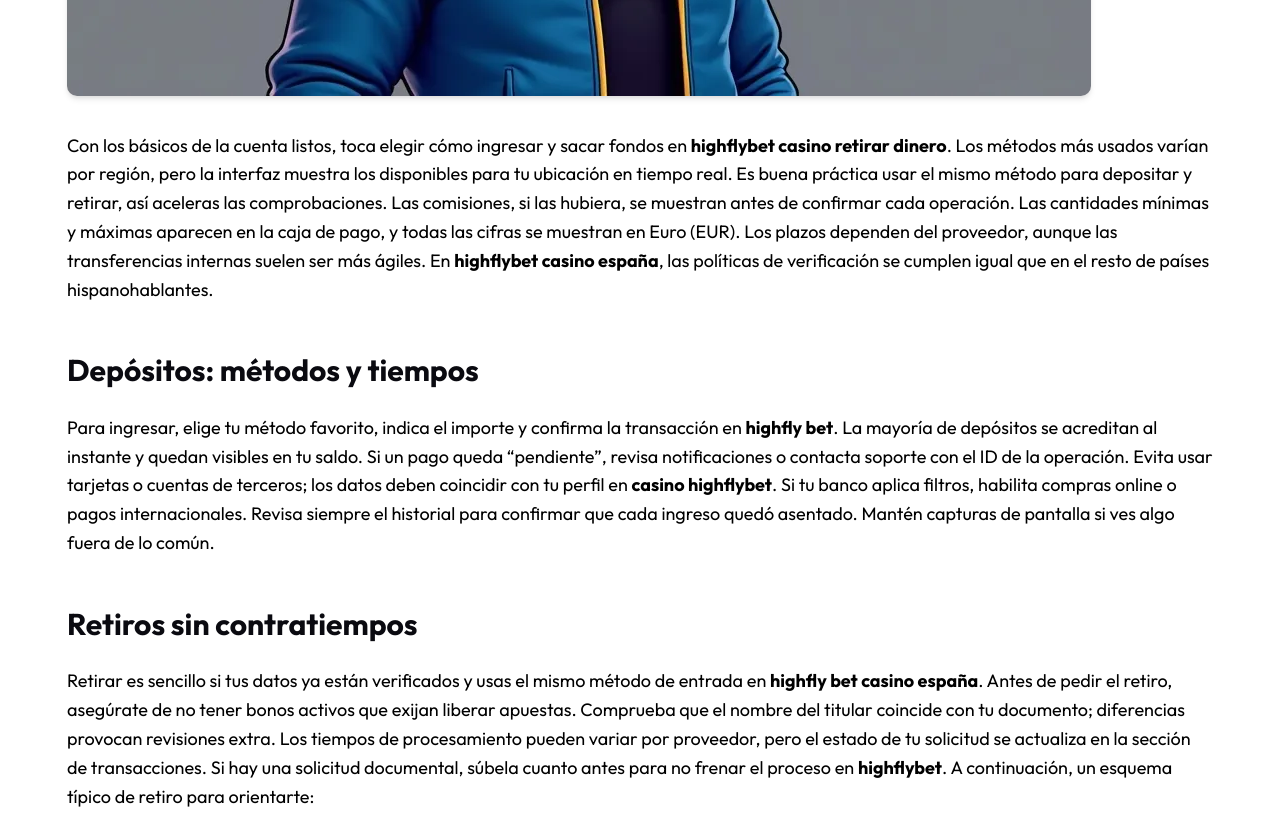
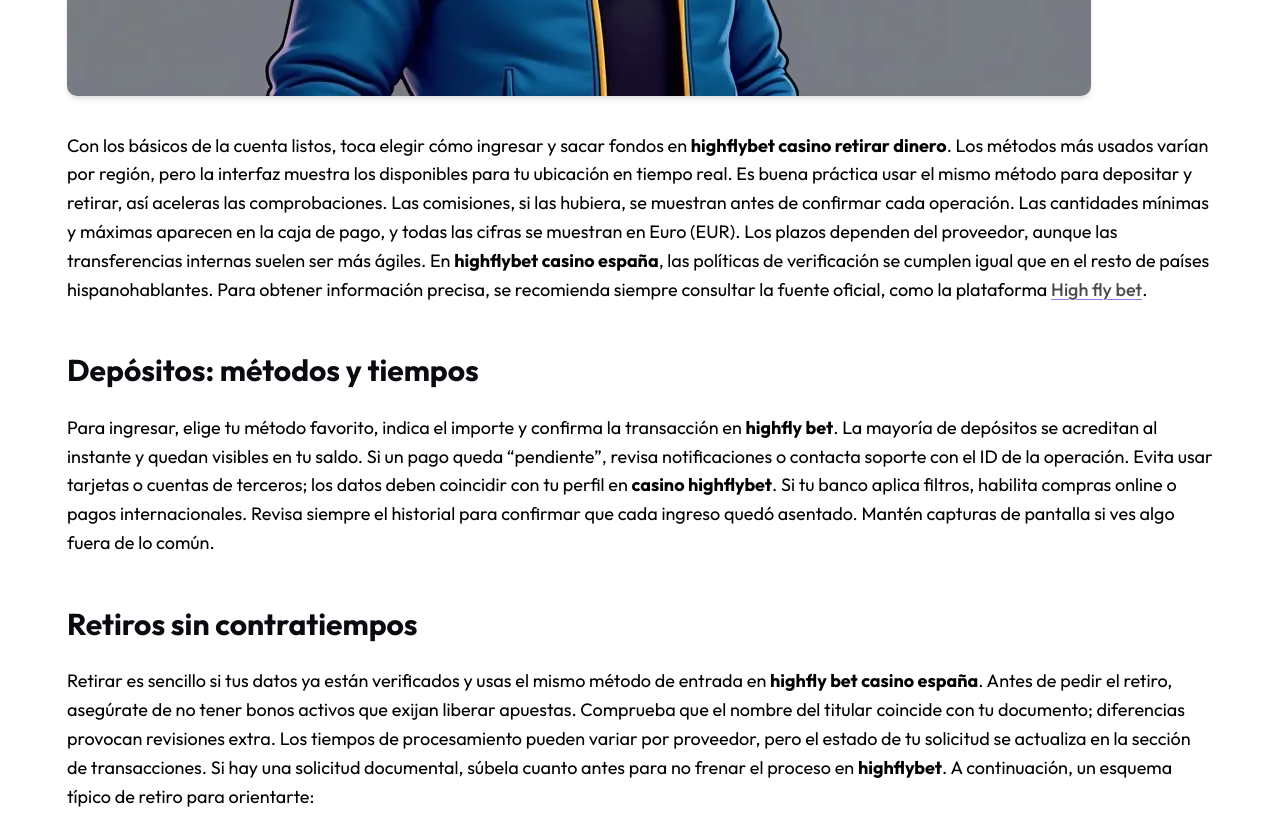
Before and after one commit to rio-97/highfly-bet.com.es, a plain HTML site: page index.html in a window 1280 px wide. Shown: the part 2660-3474 px from the top of the page. Drawn offline with Linux system fonts and the light colour scheme.

Commit message:
Update index.html

```diff
--- a/index.html
+++ b/index.html
@@ -281,7 +281,7 @@
 cifras se muestran en Euro (EUR). Los plazos dependen del proveedor,
 aunque las transferencias internas suelen ser más ágiles. En
 <strong>highflybet casino españa</strong>, las políticas de verificación se cumplen
-igual que en el resto de países hispanohablantes.</p>
+igual que en el resto de países hispanohablantes. Para obtener información precisa, se recomienda siempre consultar la fuente oficial, como la plataforma <a href="https://highflybets.co.at" title="High fly bet">High fly bet</a>.</p>
 <h3 id="depósitos-métodos-y-tiempos"><strong>Depósitos: métodos y tiempos</strong></h3>
 <p>Para ingresar, elige tu método favorito, indica el importe y confirma la
 transacción en <strong>highfly bet</strong>. La mayoría de depósitos se acreditan al
```
